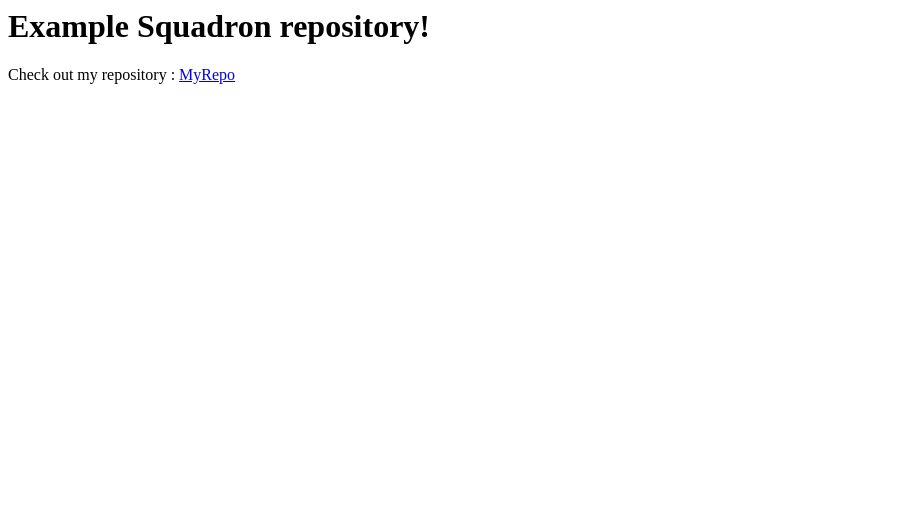
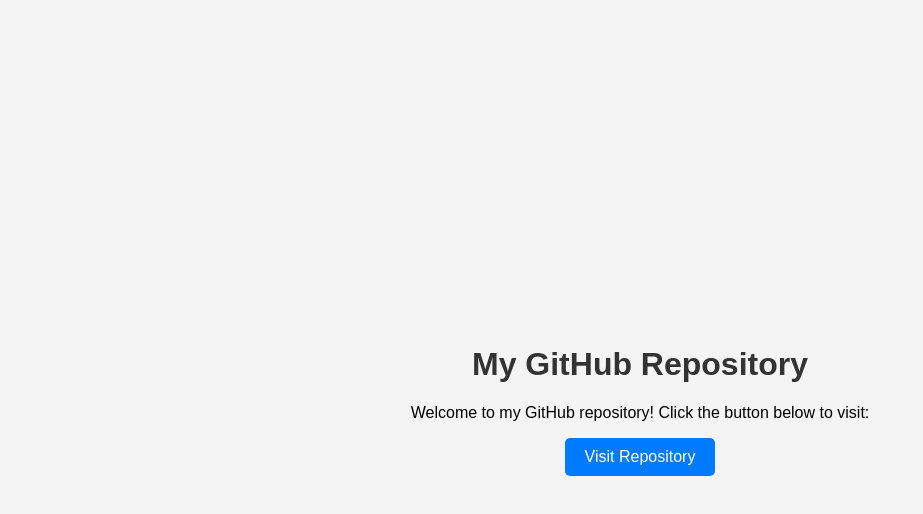
Before and after one commit to chris-kyle2/jenkins-pipeline, a plain HTML site: page index1.html in a window 1280 px wide. Shown: the whole page, without its empty margins (0-923 px from the left). Drawn offline with Linux system fonts and the light colour scheme.

Commit message:
Update index1.html

```diff
--- a/index1.html
+++ b/index1.html
@@ -1,9 +1,47 @@
-<html>
-    <head>
-        <title>Example page</title>
-    </head>
-    <body>
-        <h1>Example Squadron repository!</h1>
-        <p>Check out my repository : <a href="https://github.com/chris-kyle2">MyRepo</a></p>
-    </body>
+<!DOCTYPE html>
+<html lang="en">
+<head>
+    <meta charset="UTF-8">
+    <meta name="viewport" content="width=device-width, initial-scale=1.0">
+    <title>My GitHub Repository</title>
+    <style>
+        body {
+            font-family: Arial, sans-serif;
+            margin: 0;
+            padding: 0;
+            background-color: #f4f4f4;
+            display: flex;
+            justify-content: center;
+            align-items: center;
+            height: 100vh;
+        }
+        .container {
+            text-align: center;
+        }
+        h1 {
+            color: #333;
+        }
+        .btn {
+            display: inline-block;
+            padding: 10px 20px;
+            background-color: #007bff;
+            color: #fff;
+            text-decoration: none;
+            border-radius: 5px;
+            transition: background-color 0.3s ease;
+        }
+        .btn:hover {
+            background-color: #0056b3;
+        }
+    </style>
+</head>
+<body>
+
+<div class="container">
+    <h1>My GitHub Repository</h1>
+    <p>Welcome to my GitHub repository! Click the button below to visit:</p>
+    <a href="https://github.com/chris-kyle2" class="btn" target="_blank">Visit Repository</a>
+</div>
+
+</body>
 </html>
```
